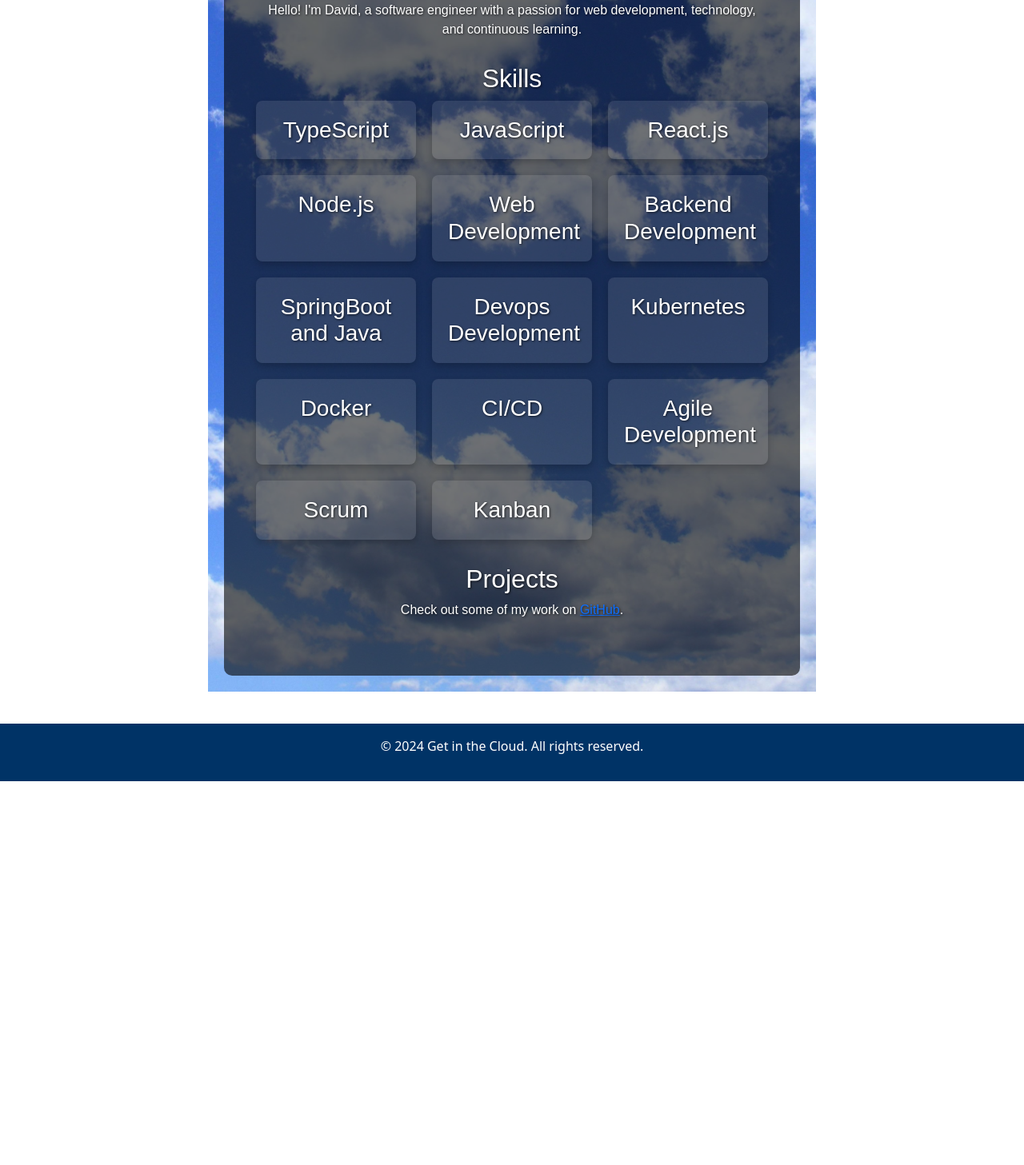
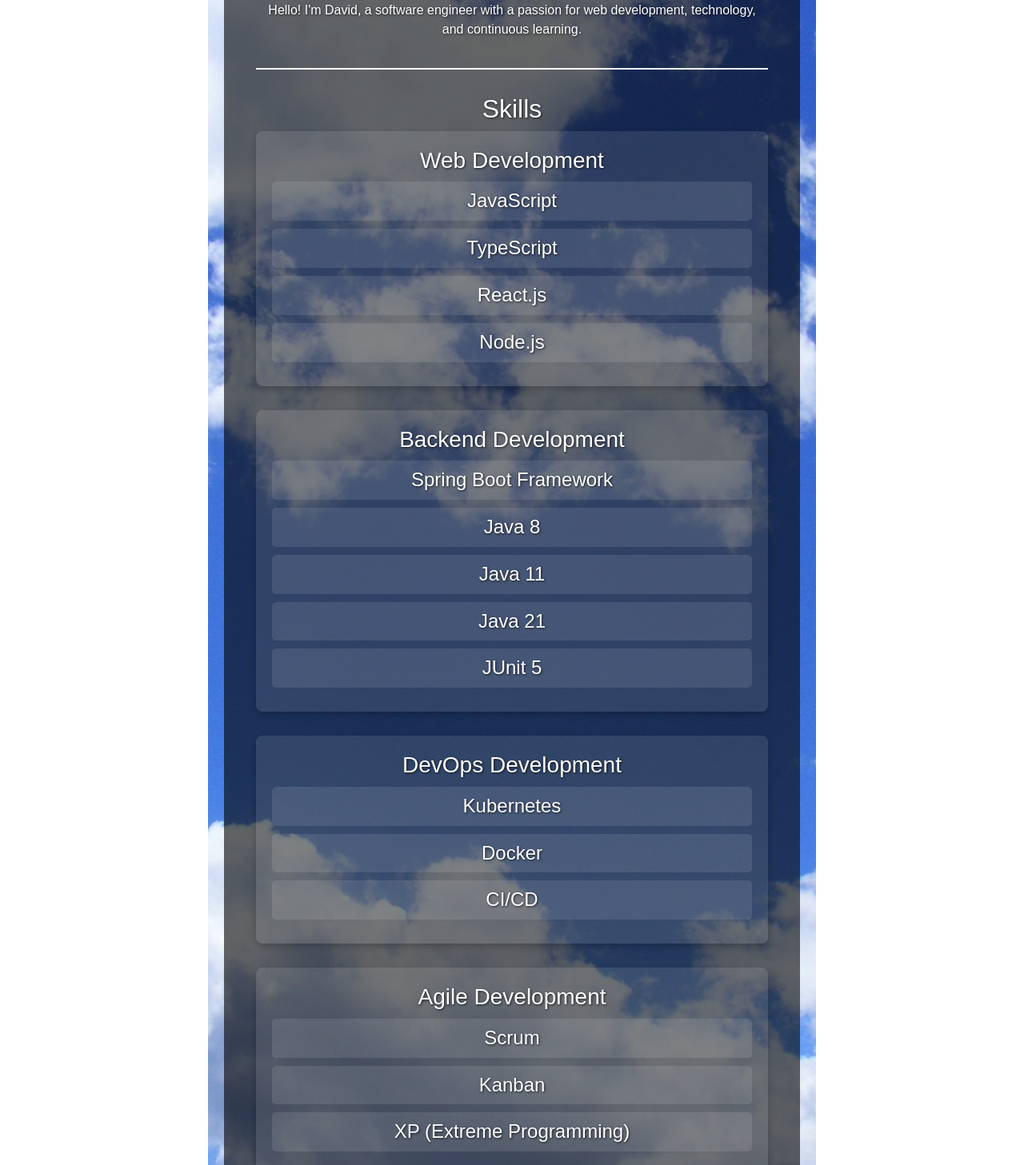
Before and after one commit to iguannago/about-me, a React (Vite) app: page / in a window 1280 px wide. Shown: the part 313-1770 px from the top of the page at 80% size. Before the commit the page ends 1290 px from the top, so only its background shows below. Built offline with nearby package versions, Linux system fonts and the light colour scheme.

Commit message:
improve main content

```diff
--- a/src/components/MainContent.css
+++ b/src/components/MainContent.css
@@ -16,24 +16,51 @@
   width: 100%;
 }
 
-.intro-section, .skills-section, .projects-section {
+.intro-section {
+  margin-bottom: 30px;
+  border-bottom: 2px solid #ffffff;
+  padding-bottom: 20px;
+}
+
+.skills-section {
   margin-bottom: 30px;
 }
 
 .skills-grid {
   display: grid;
-  grid-template-columns: repeat(auto-fit, minmax(150px, 1fr));
-  gap: 20px;
+  grid-template-columns: 1fr;
+  gap: 30px;
+}
+
+.skill-category {
+  background: rgba(255, 255, 255, 0.1);
+  padding: 20px;
+  border-radius: 8px;
+  box-shadow: 0 4px 8px rgba(0, 0, 0, 0.2);
+  transition: background-color 0.3s, transform 0.3s;
+}
+
+.skill-category:hover {
+  background: rgba(255, 255, 255, 0.2);
+  transform: translateY(-5px);
 }
 
 .skill-card {
+  margin: 10px 0;
+  padding: 10px;
   background: rgba(255, 255, 255, 0.1);
-  padding: 20px;
-  border-radius: 8px;
-  text-align: center;
-  box-shadow: 0 4px 8px rgba(0, 0, 0, 0.2);
+  border-radius: 5px;
+  transition: background-color 0.3s;
 }
 
-.skill-card h3 {
+.skill-card:hover {
+  background: rgba(255, 255, 255, 0.3);
+}
+
+.skill-card h4 {
   margin: 0;
 }
+
+.projects-section {
+  margin-bottom: 30px;
+}
--- a/src/components/MainContent.tsx
+++ b/src/components/MainContent.tsx
@@ -22,47 +22,62 @@ const MainContent: React.FC = () => {
         <section className='skills-section'>
           <h2>Skills</h2>
           <div className='skills-grid'>
+            <div className='skill-category'>
+              <h3>Web Development</h3>
               <div className='skill-card'>
-              <h3>TypeScript</h3>
+                <h4>JavaScript</h4>
               </div>
               <div className='skill-card'>
-              <h3>JavaScript</h3>
+                <h4>TypeScript</h4>
               </div>
               <div className='skill-card'>
-              <h3>React.js</h3>
+                <h4>React.js</h4>
               </div>
               <div className='skill-card'>
-              <h3>Node.js</h3>
+                <h4>Node.js</h4>
+              </div>
+            </div>
+            <div className='skill-category'>
+              <h3>Backend Development</h3>
+              <div className='skill-card'>
+                <h4>Spring Boot Framework</h4>
               </div>
               <div className='skill-card'>
-              <h3>Web Development</h3>
+                <h4>Java 8</h4>
               </div>
               <div className='skill-card'>
-              <h3>Backend Development</h3>
+                <h4>Java 11</h4>
               </div>
               <div className='skill-card'>
-              <h3>SpringBoot and Java</h3>
+                <h4>Java 21</h4>
               </div>
               <div className='skill-card'>
-              <h3>Devops Development</h3>
+                <h4>JUnit 5</h4>
+              </div>
+            </div>
+            <div className='skill-category'>
+              <h3>DevOps Development</h3>
+              <div className='skill-card'>
+                <h4>Kubernetes</h4>
               </div>
               <div className='skill-card'>
-              <h3>Kubernetes</h3>
+                <h4>Docker</h4>
               </div>
               <div className='skill-card'>
-              <h3>Docker</h3>
+                <h4>CI/CD</h4>
+              </div>
+            </div>
+            <div className='skill-category'>
+              <h3>Agile Development</h3>
+              <div className='skill-card'>
+                <h4>Scrum</h4>
               </div>
               <div className='skill-card'>
-              <h3>CI/CD</h3>
+                <h4>Kanban</h4>
               </div>
               <div className='skill-card'>
-              <h3>Agile Development</h3>
+                <h4>XP (Extreme Programming)</h4>
               </div>
-            <div className='skill-card'>
-              <h3>Scrum</h3>
-            </div>
-            <div className='skill-card'>
-              <h3>Kanban</h3>
             </div>
           </div>
         </section>
```
Lines whose indentation alone changed are shown as unchanged.
